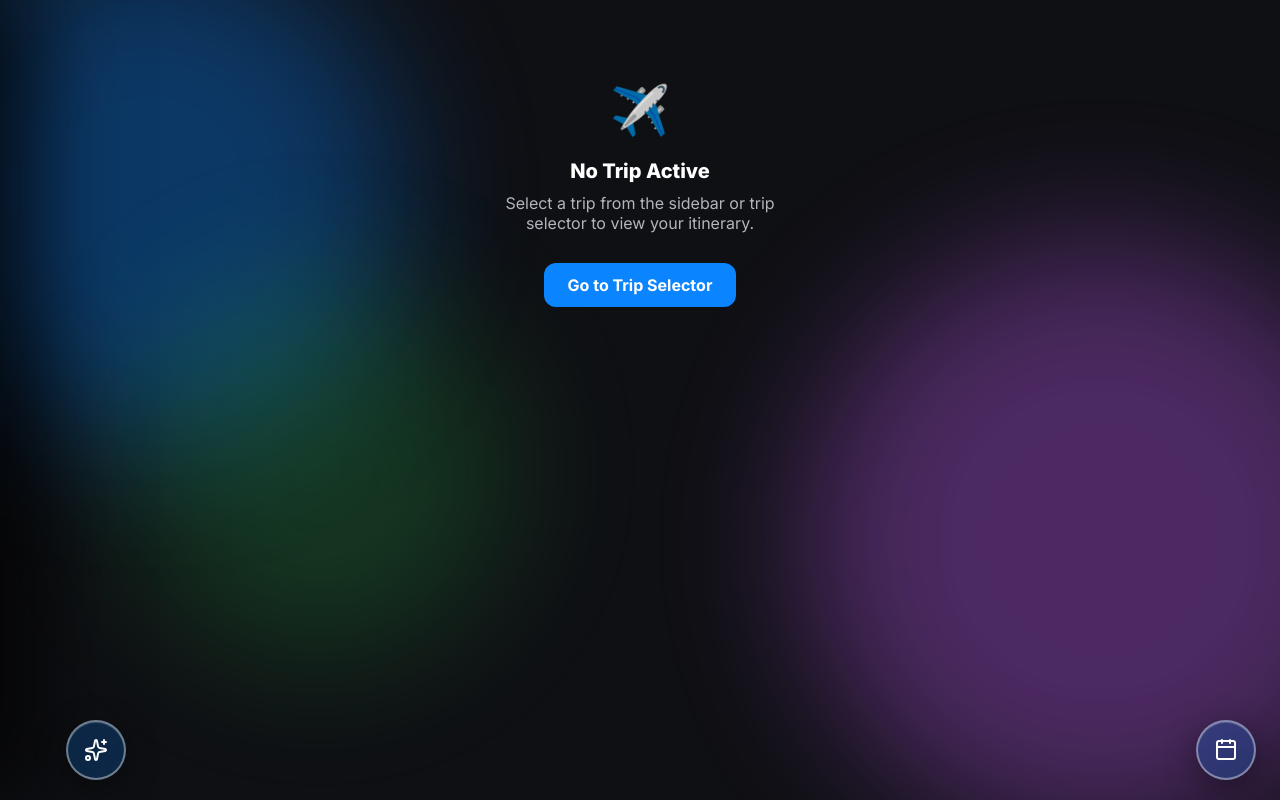
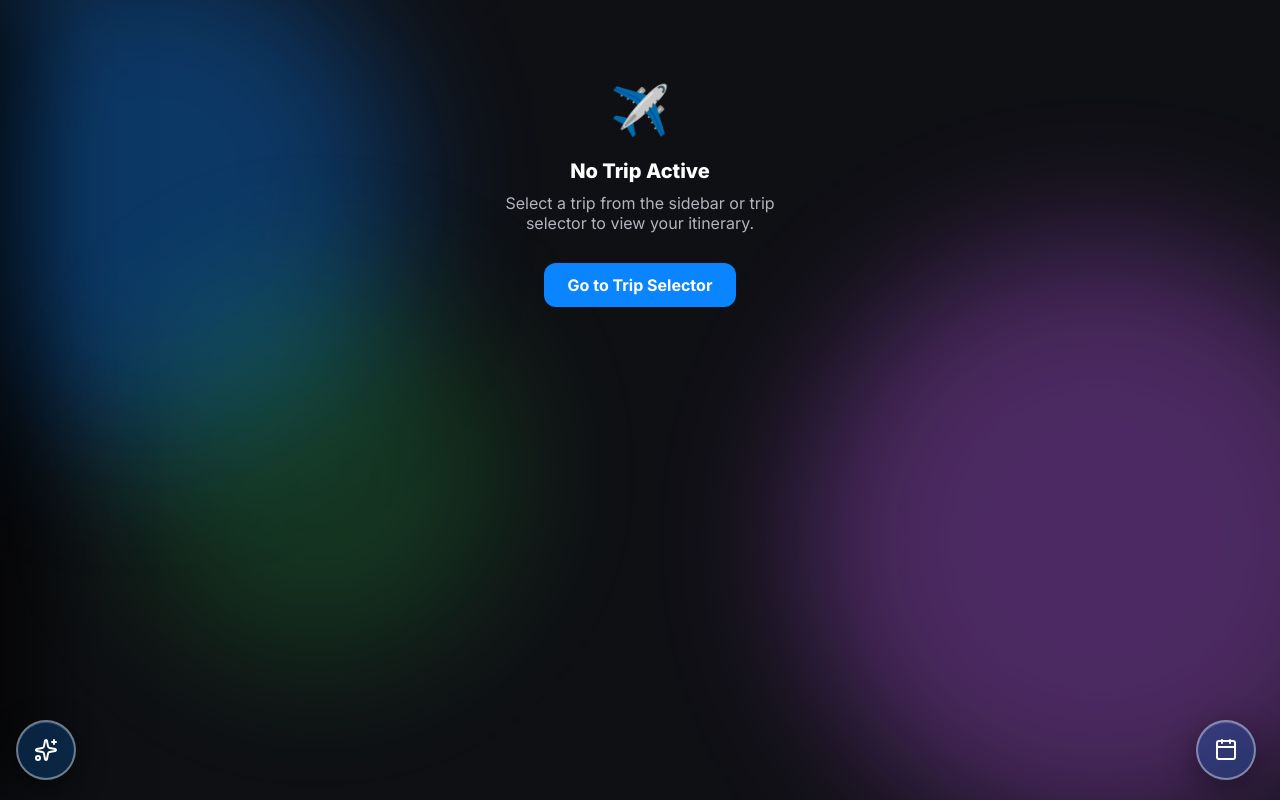
Before and after one commit to Jibboo41/vacay-planning, a React (Vite) app in the folder webapp/: page /timeline in a window 1280 px wide. Built offline with nearby package versions, Linux system fonts and the light colour scheme; no server answers; the database is empty; sample sign-in values are in the browser's storage.

Commit message:
UI: Finalize symmetrical layout for left and right grid menus

```diff
--- a/webapp/src/components/GlobalControls.tsx
+++ b/webapp/src/components/GlobalControls.tsx
@@ -51,7 +51,7 @@ export default function GlobalControls() {
     <>
       {/* ── Sparkles Action FAB (Bottom Left) ── */}
       {location.pathname !== '/map' && !shouldHide && (
-        <div className="fab-group left">
+        <div className="fab-group left" style={{ alignItems: 'flex-start' }}>
         <button
           className={`fab-main ${isSparkleOpen ? 'active' : ''}`}
           onClick={() => { setIsSparkleOpen(!isSparkleOpen); setIsViewOpen(false); }}
```
Also changed, not shown: 1 other file (tests, documents, lock files or other folders).
